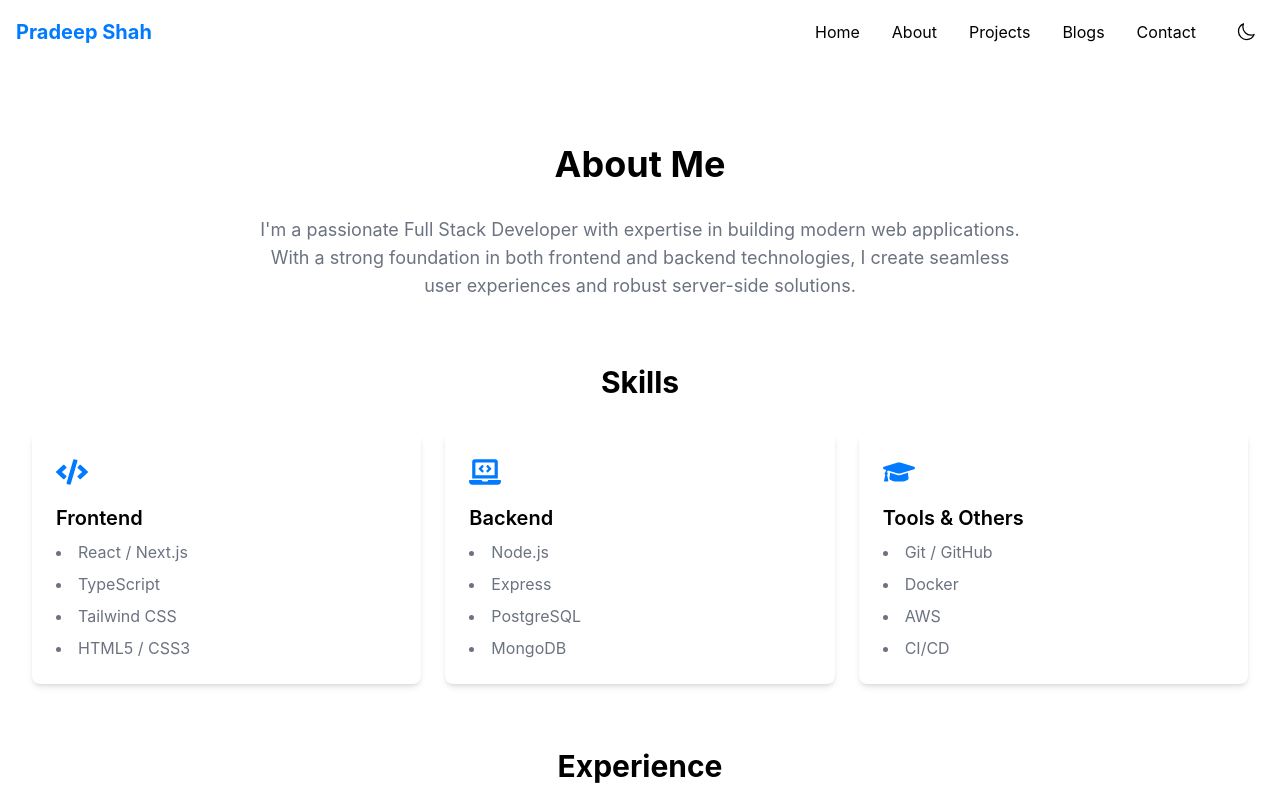
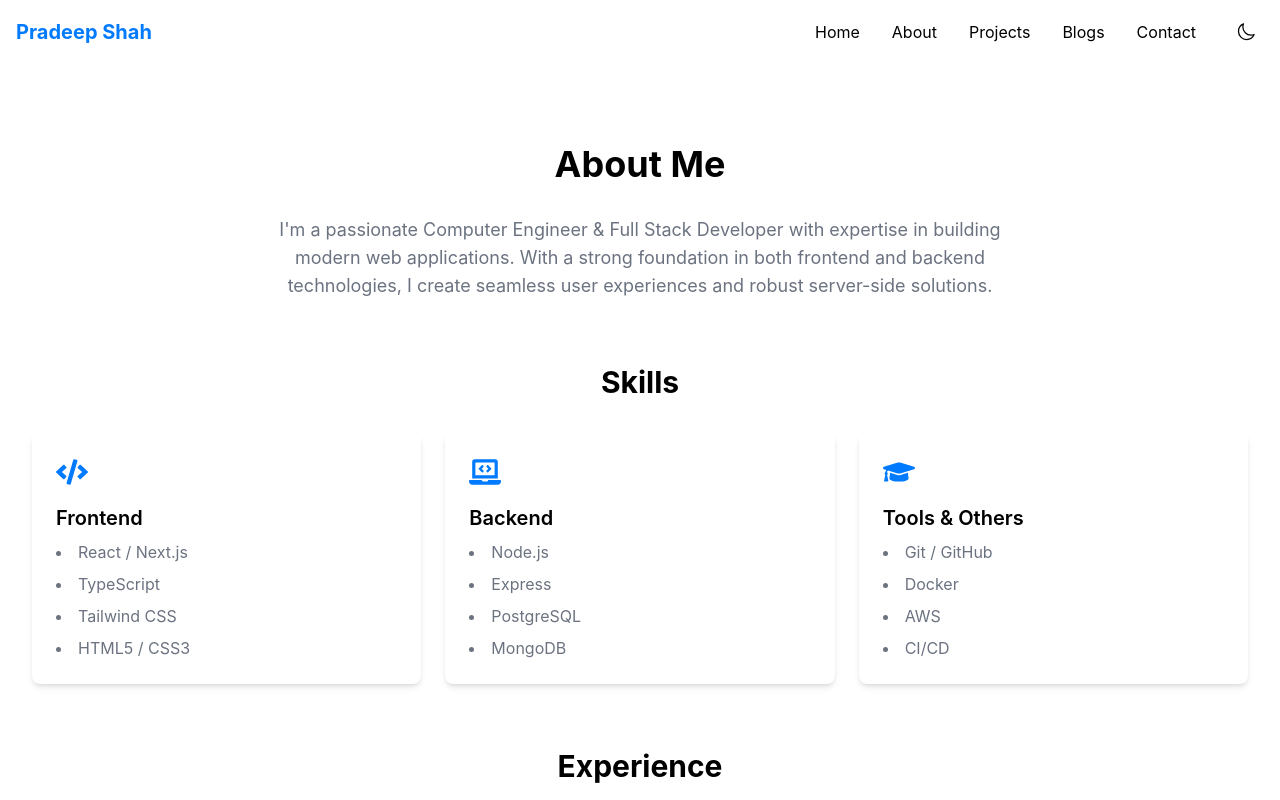
Before and after one commit to ipradeepshah/Pradeepshahportfolio, a Next.js app: page /about in a window 1280 px wide. Shown: the top 800 px of the page. Built offline with nearby package versions, Linux system fonts and the light colour scheme.

Commit message:
updates in about section

```diff
--- a/src/app/about/page.tsx
+++ b/src/app/about/page.tsx
@@ -24,7 +24,7 @@ export default function About() {
       {/* Bio Section */}
       <motion.section className="mb-16" {...fadeInUp}>
         <p className="text-lg text-secondary max-w-3xl mx-auto text-center">
-          I&apos;m a passionate Full Stack Developer with expertise in building
+          I&apos;m a passionate Computer Engineer & Full Stack Developer with expertise in building
           modern web applications. With a strong foundation in both frontend and
           backend technologies, I create seamless user experiences and robust
           server-side solutions.
--- a/src/app/components/Hero.tsx
+++ b/src/app/components/Hero.tsx
@@ -37,7 +37,7 @@ export default function Hero() {
             {...fadeInUp}
             transition={{ delay: 0.4 }}
           >
-            Full Stack Developer | UI/UX Enthusiast | Open Source Contributor
+            Computer Engineer | Full Stack Developer | Open Source Contributor
           </motion.p>
           <motion.div
             className="flex justify-center space-x-4 mb-8"
```
